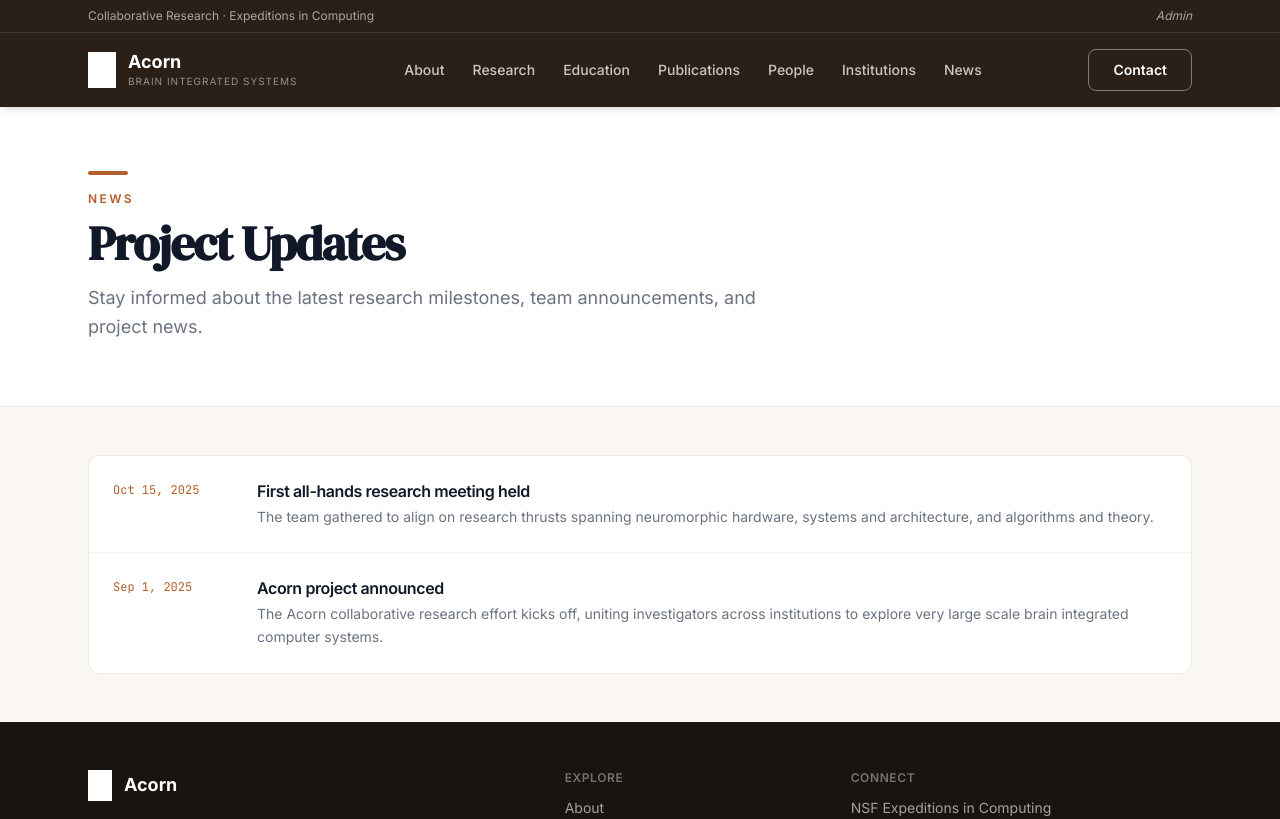
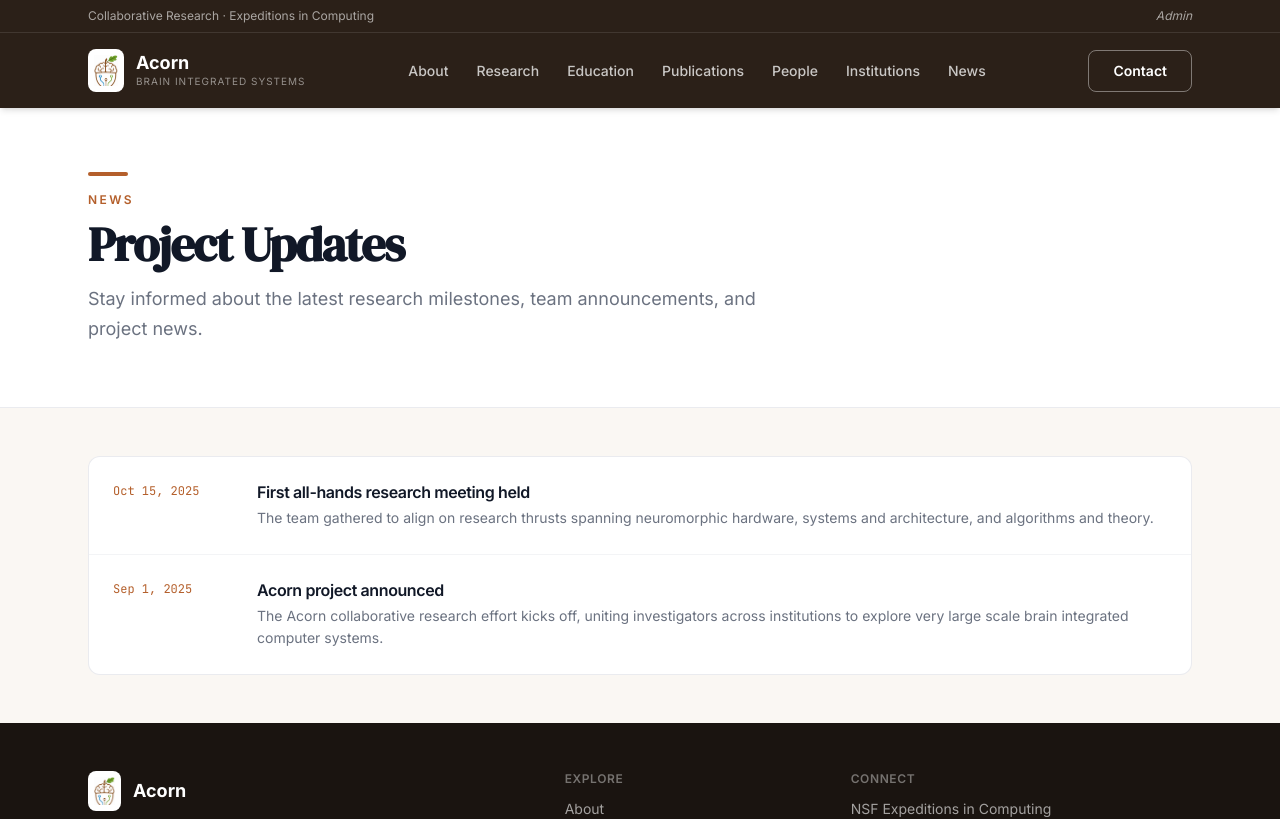
Before and after one commit to Gimmick12-DYY/Acorn-Web, a Next.js app in the folder apps/web/: page /news in a window 1280 px wide. Shown: the top 819 px of the page. Built offline with nearby package versions, Linux system fonts and the light colour scheme.

Commit message:
Fix- Logo bug

```diff
--- a/apps/web/components/Footer.tsx
+++ b/apps/web/components/Footer.tsx
@@ -8,7 +8,9 @@ export function Footer() {
         <div className="grid grid-cols-1 md:grid-cols-12 gap-10 mb-10">
           <div className="md:col-span-5 space-y-4">
             <div className="flex items-center gap-3">
-              <AcornLogo height={32} className="brightness-0 invert" />
+              <div className="bg-white rounded-lg p-1.5 shrink-0">
+                <AcornLogo height={28} />
+              </div>
               <span className="font-bold text-lg">Acorn</span>
             </div>
             <p className="text-white/60 text-sm leading-relaxed max-w-sm">
--- a/apps/web/components/Navbar.tsx
+++ b/apps/web/components/Navbar.tsx
@@ -33,7 +33,9 @@ export function Navbar() {
       <div className="max-w-6xl mx-auto px-6 py-4">
         <div className="flex items-center justify-between gap-6">
           <Link href="/" className="flex items-center gap-3 shrink-0 group">
-            <AcornLogo height={36} className="brightness-0 invert group-hover:opacity-90 transition-opacity" />
+            <div className="bg-white rounded-lg p-1.5 shrink-0 group-hover:bg-white/90 transition-colors">
+              <AcornLogo height={32} />
+            </div>
             <div>
               <span className="font-bold text-lg leading-tight block">Acorn</span>
               <span className="text-[10px] uppercase tracking-widest text-white/50 hidden sm:block">
```
